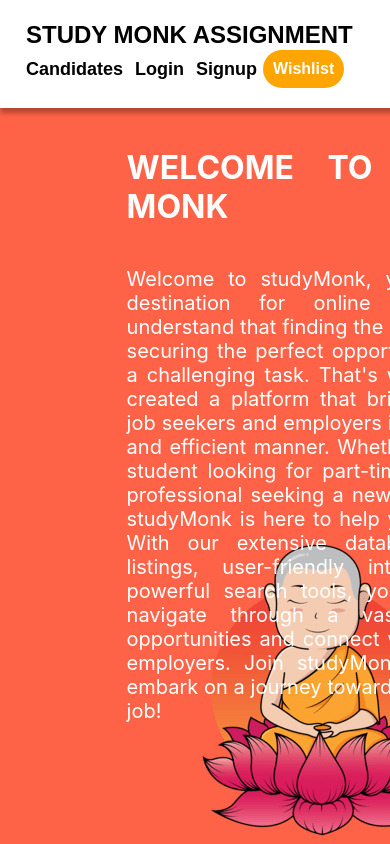
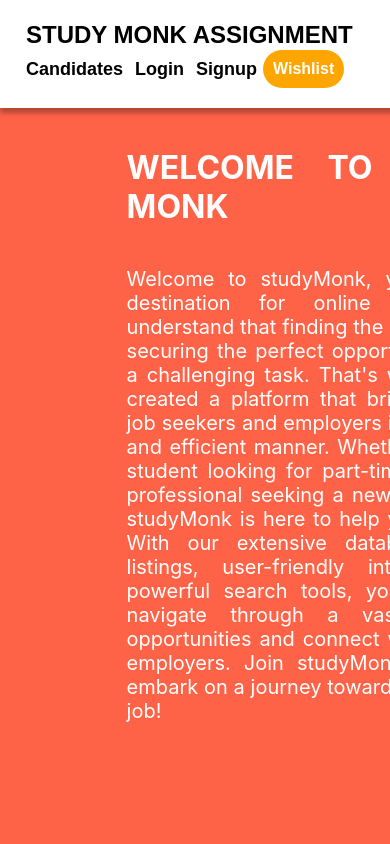
Before and after one commit to eekshitchawla/onlineHire, a React (Create React App) app: page / in a window 390 px wide. Shown: the top 844 px of the page. Built offline with nearby package versions, Linux system fonts and the light colour scheme.

Commit message:
bg change

```diff
--- a/src/screens/BodyMain/BodyMain.css
+++ b/src/screens/BodyMain/BodyMain.css
@@ -33,4 +33,7 @@
         width: 100%;
         height: auto;
     }
+    #mainBodyContent{
+        background-image: none;
+    }
 }
```
